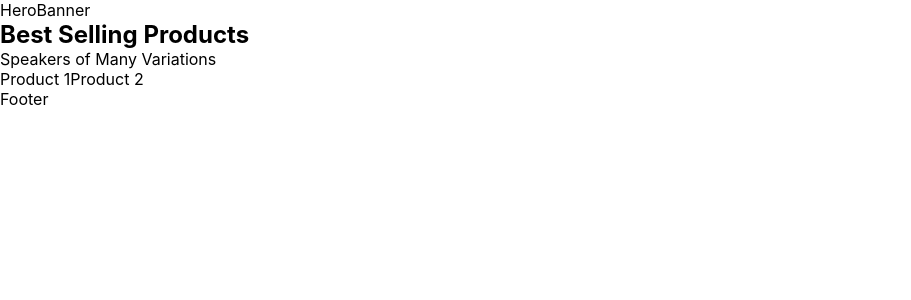
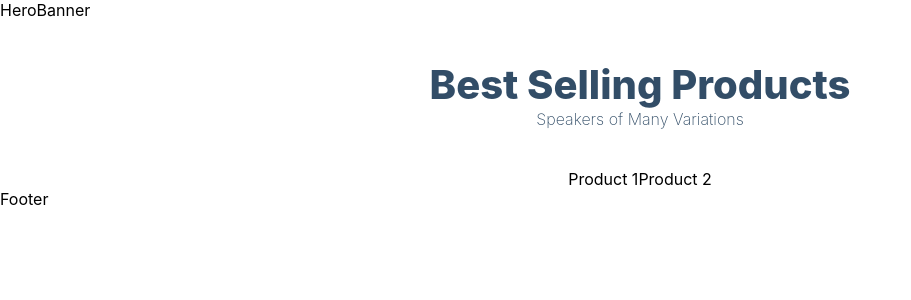
Before and after one commit to mfsiat/ecommerce-app, a Next.js app in the folder ecommerce/: page / in a window 1280 px wide. Shown: the top 300 px of the page, without its empty margins (0-911 px from the left). Built offline with nearby package versions, Linux system fonts and the light colour scheme.

Commit message:
Hero banner

```diff
--- a/ecommerce/pages/index.js
+++ b/ecommerce/pages/index.js
@@ -4,11 +4,11 @@ const index = () => {
   return (
     <>
       HeroBanner
-      <div>
+      <div className='products-heading'>
         <h2>Best Selling Products</h2>
         <p>Speakers of Many Variations</p>
       </div>
-      <div>
+      <div className='products-container'>
         {['Product 1', 'Product 2'].map((product) => product)}
       </div>
       Footer
```
